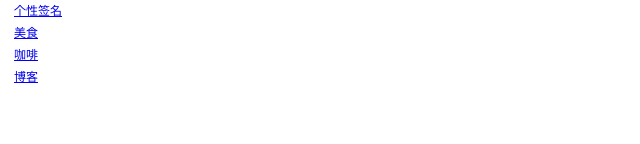
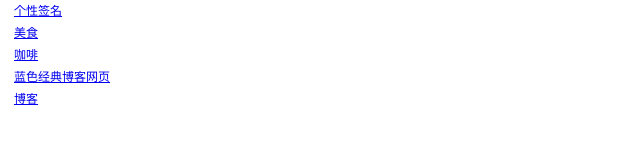
Before and after one commit to fxp0308/fxp0308.github.io, a plain HTML site: page index.html in a window 1280 px wide. Shown: the part 190-334 px from the top of the page, without its empty margins (0-640 px from the left). Drawn offline with Linux system fonts and the light colour scheme.

Commit message:
Update index.html

```diff
--- a/index.html
+++ b/index.html
@@ -71,7 +71,9 @@ a {
 		      <tr><td><a href="index2.html">个性签名</a><td></tr>
 		      <tr><td><a href="index4.html">美食</a><td></tr>
 		      <tr><td><a href="index5.html">咖啡</a><td></tr>
+		      <tr><td><a href="indexbj.html">蓝色经典博客网页</a><td></tr>
 		      <tr><td><a href="index6.html">博客</a><td></tr>
+
     </table>
     </form>
   </td><tr>
```
